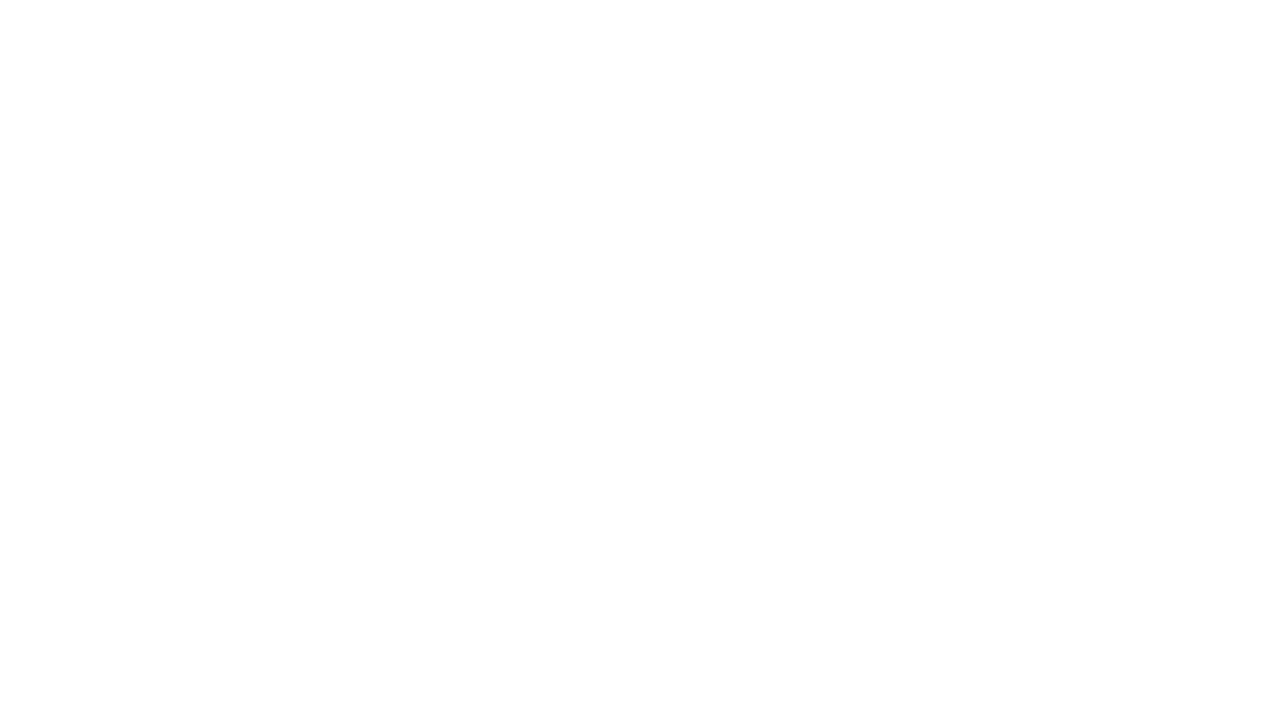
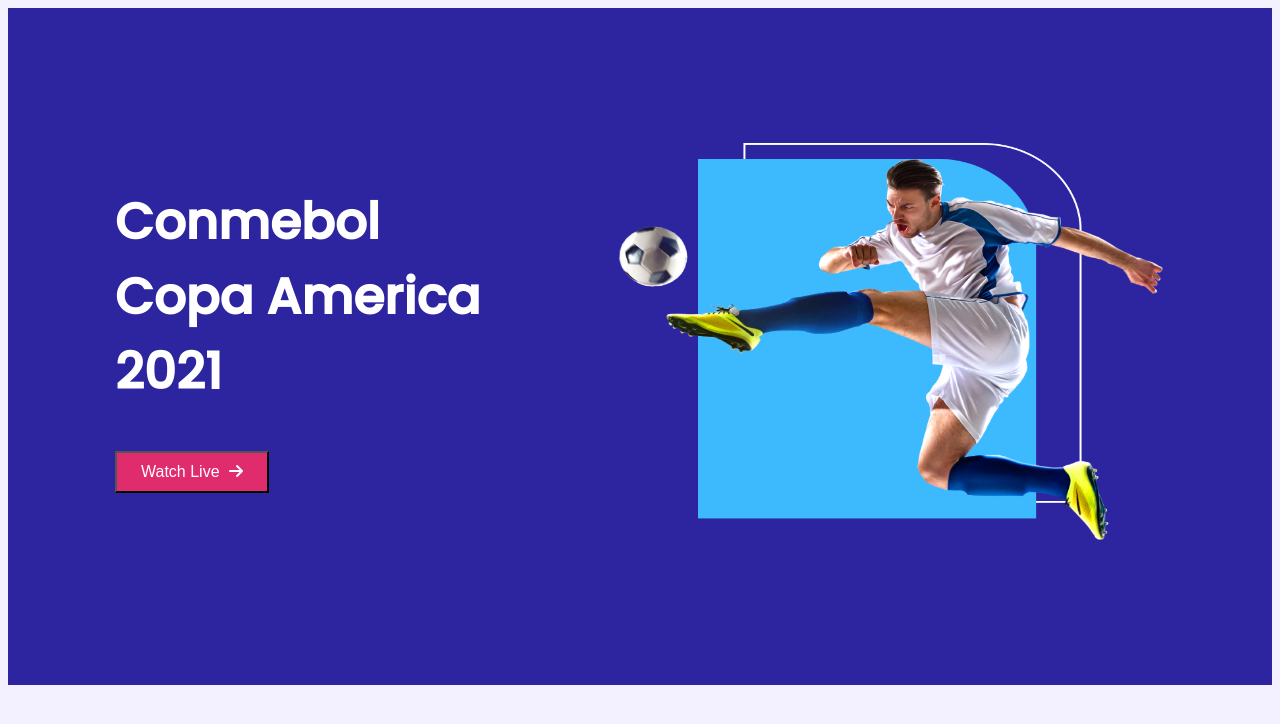
Before and after one commit to Ripon2323/responsive-football, a plain HTML site: page index.html in a window 1280 px wide. Drawn offline with Linux system fonts and the light colour scheme.

Commit message:
header part added

```diff
--- a/css/style.css
+++ b/css/style.css
@@ -0,0 +1,50 @@
+/* fonts */
+@import url('https://fonts.googleapis.com/css2?family=Poppins:wght@400;500&display=swap');
+/* body style */
+body{
+    font-family: 'Poppins', sans-serif;
+    background-color: #F3F1FF;;
+}
+/* header part style */
+header{
+    display: flex;
+    flex-direction: column;
+    justify-content: center;
+    align-items: center;
+    height: 677px;
+    background-color: #2D25A0;
+}
+.container{
+    width: 1050px;
+
+}
+.header-part-detail{
+    display: flex;
+    /* flex-direction: row; */
+
+}
+.header-part-text{
+    font-size: 50px;
+    font-weight: 700;
+    color: white;
+}
+.header-part-title{
+
+}
+.header-part-button{
+    background-color: #E02C6D;
+    padding: 10px 24px 10px 24px;
+    color: white;
+    font-size: 16px;
+    font-weight: 500;
+}
+.fa-arrow-right{
+    padding-left: 5px;
+}
+.header-part-banner{
+    margin-left: 102px;
+}
+.header-part-banner img{
+    width: 550px;
+    height: 400px;
+}
--- a/index.html
+++ b/index.html
@@ -1,12 +1,47 @@
 <!DOCTYPE html>
 <html lang="en">
+
 <head>
     <meta charset="UTF-8">
     <meta http-equiv="X-UA-Compatible" content="IE=edge">
     <meta name="viewport" content="width=device-width, initial-scale=1.0">
     <title>Responsive Football</title>
+    <!-- font awesome -->
+    <script src="https://kit.fontawesome.com/d6ec559001.js" crossorigin="anonymous"></script>
+    <!-- style sheet -->
+    <link rel="stylesheet" href="css/style.css">
 </head>
+
 <body>
+    <!-- main part starts here -->
+    <header>
+        <section class="container">
+            <div class="header-part-detail">
+                <div class="header-part-title">
+                    <h1 class="header-part-text">Conmebol Copa America 2021</h1>
+                    <button class="header-part-button">Watch Live <i class="fa-solid fa-arrow-right"></i> </button>
+                </div>
+                <div class="header-part-banner">
+                    <img src="images/banner.png" alt="">
+                </div>
+            </div>
+        </section>
+    </header>
+    <!-- header part ends here -->
 
+    <!-- main part starts here -->
+    <main>
+        <section class="container">
+              <!-- player parts here -->
+              <div class="player-blogs">
+                  <div class="player-blog">
+                      <div class="player-img">
+                          <img src="" alt="">
+                      </div>
+                  </div>
+              </div>
+        </section>
+    </main>
 </body>
+
 </html>
```
